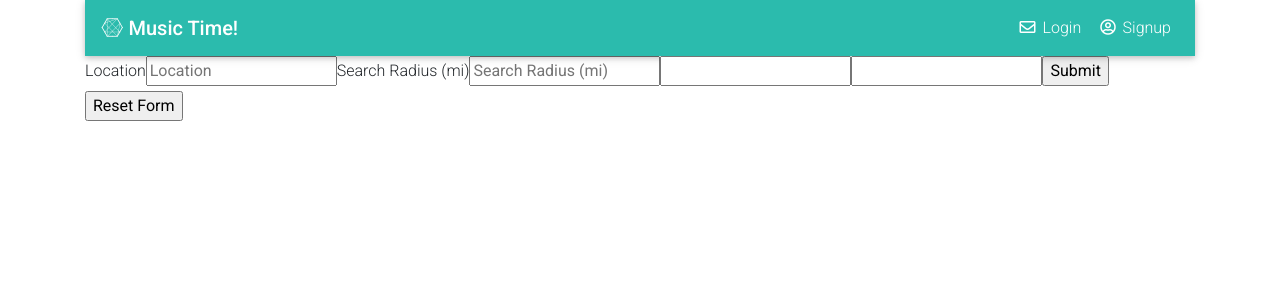
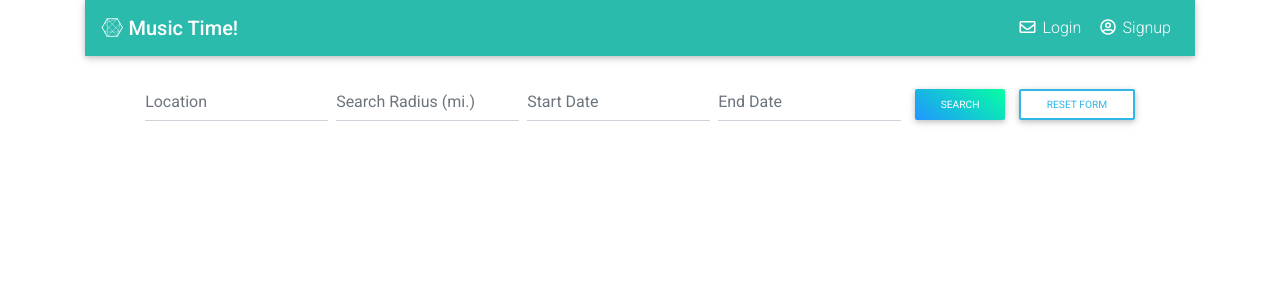
Before and after one commit to cillianwing/give-me-live-music-client, a React (Create React App) app: page /concerts/upcoming in a window 1280 px wide. Shown: the top 300 px of the page. Built offline with nearby package versions, Linux system fonts and the light colour scheme.

Commit message:
Added styling to SearchForm container using react-bootstrap and mdbreact components. No changes to already in place functionality.

```diff
--- a/src/components/input/Input.js
+++ b/src/components/input/Input.js
@@ -5,6 +5,7 @@ const Input = (props) => {
     <>
       <label htmlFor={props.name}>{props.title}</label>
       <input
+        className={props.className}
         id={props.name}
         name={props.name}
         type={props.type}
--- a/src/components/input/SelectDates.js
+++ b/src/components/input/SelectDates.js
@@ -6,13 +6,17 @@ import "react-datepicker/dist/react-datepicker.css";
 const SearchDates = (props) => {
   return (
     <>
-        <DatePicker
+      <DatePicker
+        placeholderText="Start Date"
+        className={props.className}
         selected={props.startDate}
         onChange={props.handleStartChange}
         selectsStart
         startDate={props.startDate}
         endDate={props.endDate} />
       <DatePicker
+        placeholderText="End Date"
+        className={props.className}
         selected={props.endDate}
         onChange={props.handleEndChange}
         selectsEnd
--- a/src/containers/SearchForm.js
+++ b/src/containers/SearchForm.js
@@ -4,6 +4,7 @@ import Input from '../components/input/Input';
 import SelectDates from '../components/input/SelectDates';
 import { updateSearchForm, resetSearchForm } from '../actions/searchForm';
 import { getConcerts } from '../actions/search';
+import { MDBCol, MDBFormInline, MDBBtn } from "mdbreact";
 
 const SearchForm = (props) => {
   const { location, within, startDate, endDate } = props.searchFormData
@@ -44,13 +45,23 @@ const SearchForm = (props) => {
   }
 
   return (
-    <form onSubmit={handleSubmit}>
-      <Input type={'text'} title={'Location'} name={'location'} value={location} placeholder={'Location'} handleChange={handleChange}  />
-      <Input type={'number'} title={'Search Radius (mi)'} name={'within'} value={within} placeholder={'Search Radius (mi)'} handleChange={handleChange} />
-      <SelectDates startDate={startDate} endDate={endDate} handleStartChange={handleStartChange} handleEndChange={handleEndChange} />
-      <Input type={'submit'} value={'Submit'} />
-      <Input type="submit" value="Reset Form" handleClick={handleResetClick} />
-    </form>
+    <MDBCol md="12">
+      <MDBFormInline className="md-form mr-auto mb-4" onSubmit={handleSubmit}>
+        <Input className={'form-control mr-sm-2 ml-sm-auto'} type={'text'} name={'location'} value={location} placeholder={'Location'} handleChange={handleChange}  />
+        <Input className={'form-control mr-sm-2'} type={'number'} name={'within'} value={within} placeholder={'Search Radius (mi.)'} handleChange={handleChange}  />
+        <SelectDates className={'form-control mr-sm-2'} startDate={startDate} endDate={endDate} handleStartChange={handleStartChange} handleEndChange={handleEndChange} />
+        <MDBBtn gradient='aqua' rounded size='sm' type='submit' className='mr-2'>Search</MDBBtn>
+        <MDBBtn outline color='info' rounded size='sm' className='mr-auto' onClick={handleResetClick}>Reset Form</MDBBtn>
+      </MDBFormInline>
+    </MDBCol>
+
+    // <form onSubmit={handleSubmit}>
+    //   <Input type={'text'} title={'Location'} name={'location'} value={location} placeholder={'Location'} handleChange={handleChange}  />
+    //   <Input type={'number'} title={'Search Radius (mi)'} name={'within'} value={within} placeholder={'Search Radius (mi)'} handleChange={handleChange} />
+    //   <SelectDates startDate={startDate} endDate={endDate} handleStartChange={handleStartChange} handleEndChange={handleEndChange} />
+    //   <Input type={'submit'} value={'Submit'} />
+    //   <Input type="submit" value="Reset Form" handleClick={handleResetClick} />
+    // </form>
   )
 }
 
```
